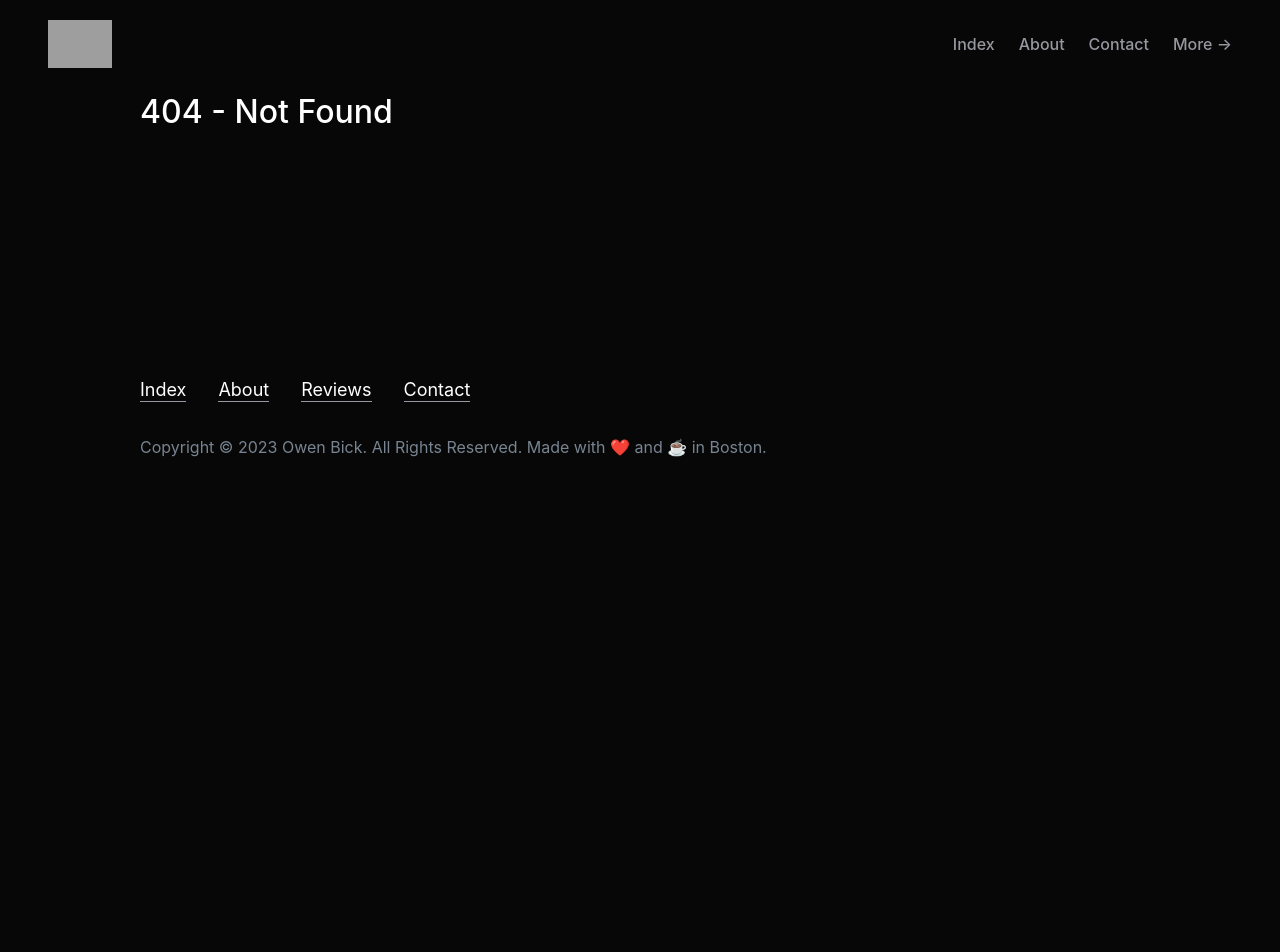
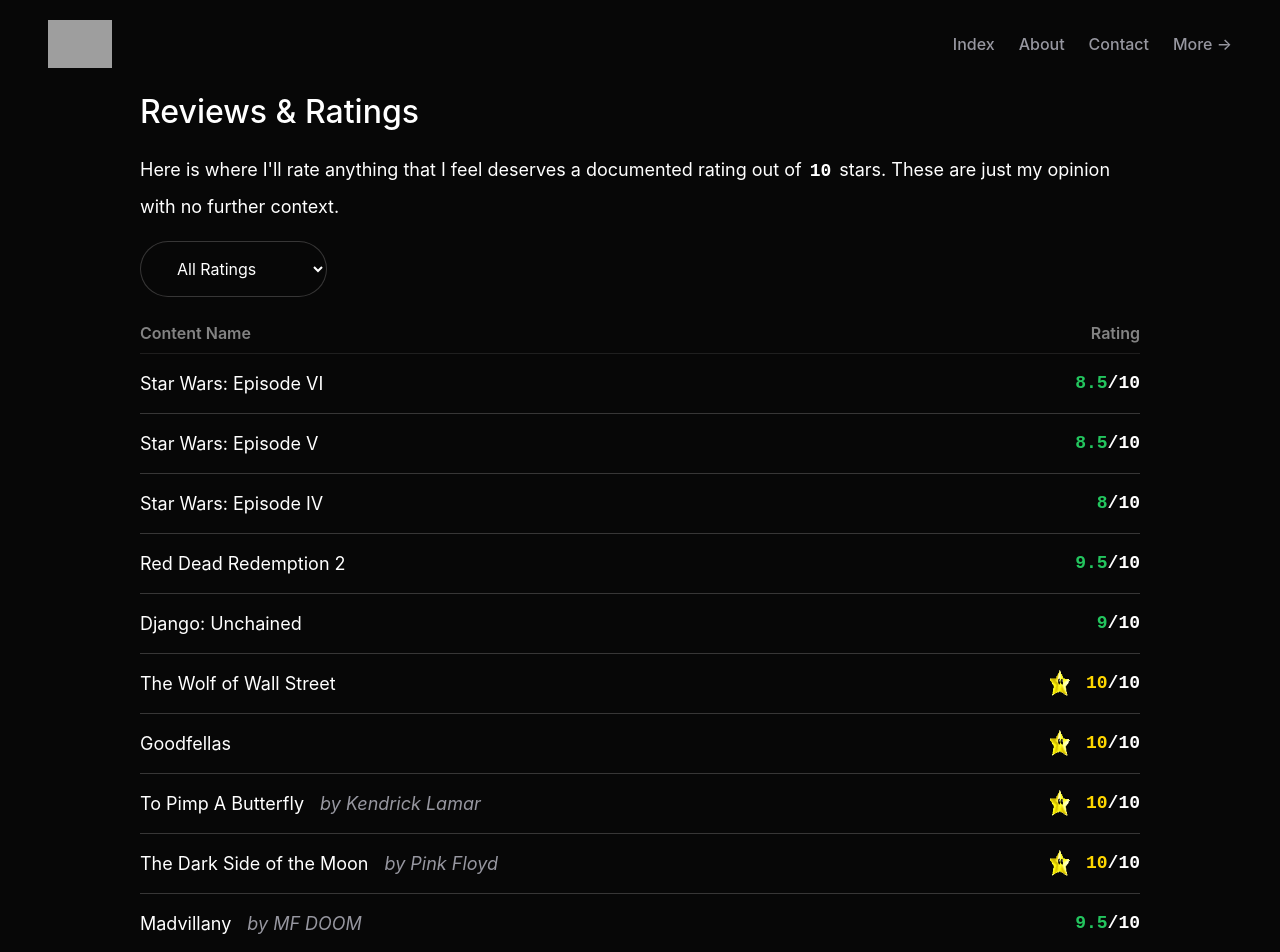
Before and after one commit to bick/website, a Next.js app: page /reviews in a window 1280 px wide. Before the commit this address had no page. Shown: the top 952 px of the page. Before the commit the page ends 800 px from the top, so only its background shows below. Built offline with nearby package versions, Linux system fonts and the light colour scheme; grey boxes are pictures that could not be loaded.

Commit message:
Rename reviews

```diff
--- a/components/Header.tsx
+++ b/components/Header.tsx
@@ -42,7 +42,7 @@ const OffCanvasMenu: React.FC<OffCanvasMenuProps> = ({
           <Link href="/writing">Writing</Link>
         </li>
         <li>
-          <Link href="/ratings">Reviews</Link>
+          <Link href="/reviews">Reviews</Link>
         </li>
         <li className="block mt-12 opacity-75">More Projects</li>
         <li>
--- a/pages/ratings.tsx
+++ b/pages/reviews.tsx
@@ -15,9 +15,14 @@ export default function Home() {
     { name: "Django: Unchained", rating: 9, tags: ["Movie"] },
     { name: "The Wolf of Wall Street", rating: 10, tags: ["Movie"] },
     { name: "Goodfellas", rating: 10, tags: ["Movie"] },
-    { name: "To Pimp A Butterfly", rating: 10, tags: ["Music"] },
-    { name: "The Dark Side of the Moon", rating: 10, tags: ["Music"] },
-    { name: "Madvillany", rating: 9.5, tags: ["Music"] },
+    {
+      name: "To Pimp A Butterfly",
+      credit: ["Kendrick Lamar"],
+      rating: 10,
+      tags: ["Music"],
+    },
+    { name: "The Dark Side of the Moon", credit: ["Pink Floyd"], rating: 10, tags: ["Music"] },
+    { name: "Madvillany", credit: ["MF DOOM"], rating: 9.5, tags: ["Music"] },
     { name: "The Shawshank Redemption", rating: 10, tags: ["Movie"] },
     { name: "The Godfather", rating: 10, tags: ["Movie"] },
     { name: "The Godfather Part II", rating: 10, tags: ["Movie"] },
@@ -26,19 +31,30 @@ export default function Home() {
     { name: "The Batman", rating: 8, tags: ["Movie"] },
     { name: "It", rating: 9.5, tags: ["Movie"] },
     { name: "It Chapter Two", rating: 7, tags: ["Movie"] },
-    { name: "My Beautiful Dark Twisted Fantasy", rating: 9.5, tags: ["Music"] },
-    { name: "In the Aeroplane Over the Sea", rating: 8.5, tags: ["Movie"] },
+    { name: "My Beautiful Dark Twisted Fantasy", credit: ["Kanye West"], rating: 9.5, tags: ["Music"] },
+    { name: "In the Aeroplane Over the Sea", credit: ["Neutral Milk Hotel"], rating: 8.5, tags: ["Movie"] },
     { name: "Apple M1 Pro 14-inch MacBook Pro", rating: 8, tags: ["Tech"] },
-    { name: "Ed Sheeran +–=÷× Tour", rating: 9, tags: ["Music"] },
+    { name: "+–=÷× Tour", credit: ["Ed Sheeran"], rating: 9, tags: ["Music"] },
     {
-      name: "Vance Joy In Our Own Sweet Time Tour",
+      name: "In Our Own Sweet Time Tour",
       rating: 9,
       tags: ["Music"],
+      credit: ["Vance Joy"],
     },
-    { name: "DAMN.", rating: 9.5, tags: ["Music"] },
-    { name: "Mr. Morale & The Big Steppers", rating: 9, tags: ["Music"] },
-    { name: "The Marshall Mathers LP", rating: 9.5, tags: ["Music"] },
-    { name: "Beerbongs & Bentleys", rating: 8.5, tags: ["Music"] },
+    { name: "DAMN.", credit: ["Kendrick Lamar"], rating: 9.5, tags: ["Music"] },
+    { name: "Mr. Morale & The Big Steppers", credit: ["Kendrick Lamar"], rating: 9, tags: ["Music"] },
+    { name: "The Marshall Mathers LP", credit: ["Eminem"], rating: 9.5, tags: ["Music"] },
+    { name: "Beerbongs & Bentleys", credit: ["Post Malone"], rating: 8.5, tags: ["Music"] },
+    { name: "Stoney", credit: ["Post Malone"], rating: 8, tags: ["Music"] },
+    { name: "Wrestlemania 24", rating: 9, tags: ["TV"] },
+    { name: "Wrestlemania 26", rating: 9, tags: ["TV"] },
+    { name: "Wrestlemania 27", rating: 3, tags: ["TV"] },
+    { name: "Wrestlemania 28", rating: 5, tags: ["TV"] },
+    { name: "Wrestlemania 29", rating: 8, tags: ["TV"] },
+    { name: "Wrestlemania 38 Night 1", rating: 10, tags: ["TV"] },
+    { name: "Wrestlemania 38 Night 2", rating: 9, tags: ["TV"] },
+    { name: "Wrestlemania 39 Night 1", rating: 10, tags: ["TV"] },
+    { name: "Wrestlemania 39 Night 2", rating: 9.5, tags: ["TV"] },
   ]);
 
   const [selectedTag, setSelectedTag] = useState("All");
@@ -87,6 +103,8 @@ export default function Home() {
                     ? "Movies"
                     : tag === "Video Game"
                     ? "Video Games"
+                    : tag === "TV"
+                    ? "TV"
                     : tag}
                 </option>
               ))}
@@ -104,7 +122,14 @@ export default function Home() {
                 .map((ratingData) => {
                   return (
                     <tr key={ratingData.name}>
-                      <td>{ratingData.name}</td>
+                      <td>
+                        {ratingData.name}
+                        {ratingData.credit !== undefined && (
+                          <span className="reviews__credit">
+                            by {ratingData.credit}
+                          </span>
+                        )}
+                      </td>
                       <td>
                         {ratingData.rating === 10 && (
                           <Image
--- a/styles/breakpoints/base.scss
+++ b/styles/breakpoints/base.scss
@@ -333,6 +333,12 @@ h3 {
     font-weight: 600;
   }
 
+  &__credit {
+    color: var(--link);
+    font-style: italic;
+    margin-left: 1rem;
+  }
+
   table {
     display: grid;
     margin-top: 1rem;
@@ -353,8 +359,8 @@ h3 {
 
     tr {
       display: grid;
-      grid-template-columns: repeat(2, 1fr);
-      grid-template-rows: repeat(1, 1fr);
+      grid-template-columns: 3fr 1fr;
+      grid-template-rows: 1fr;
     }
 
     td {
```
